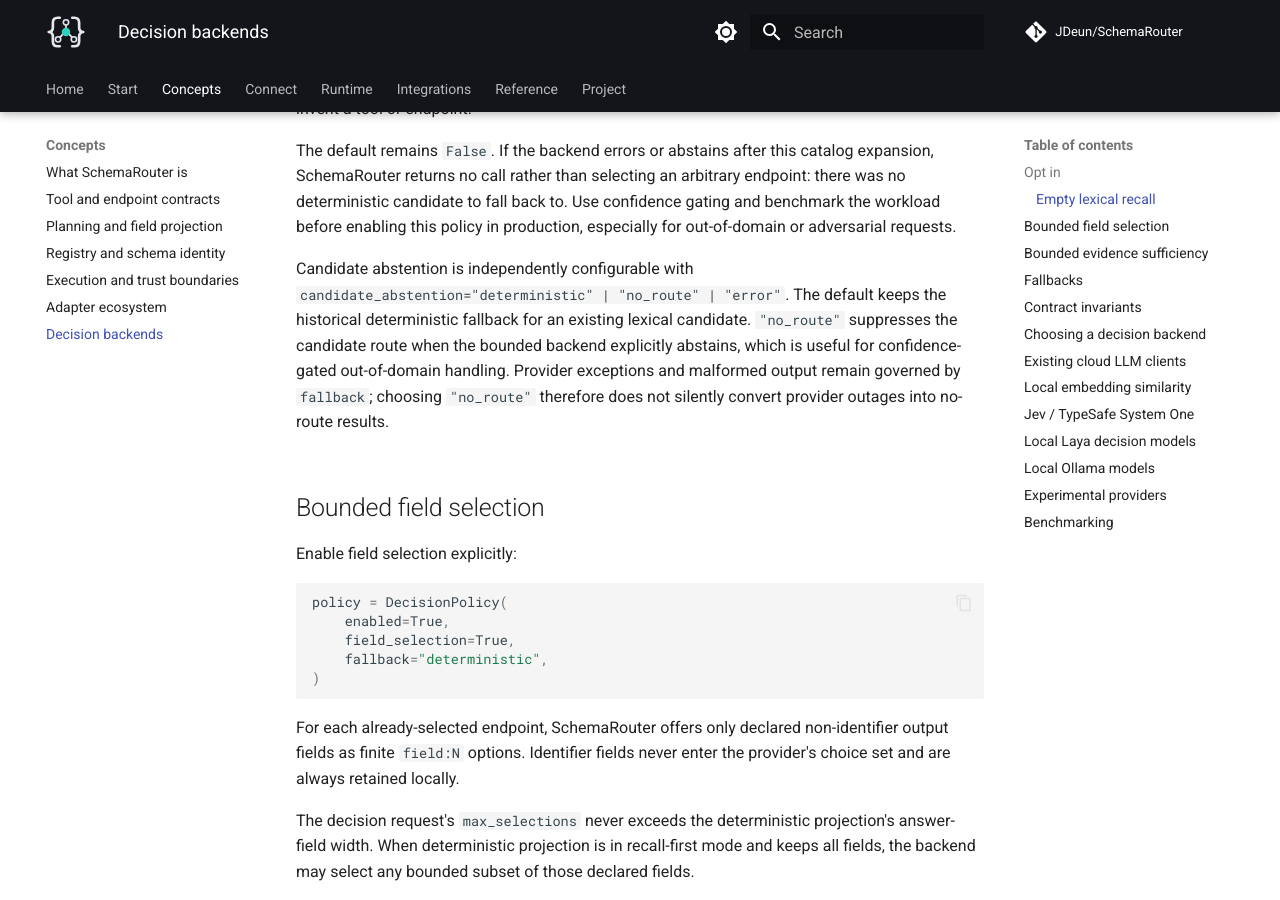
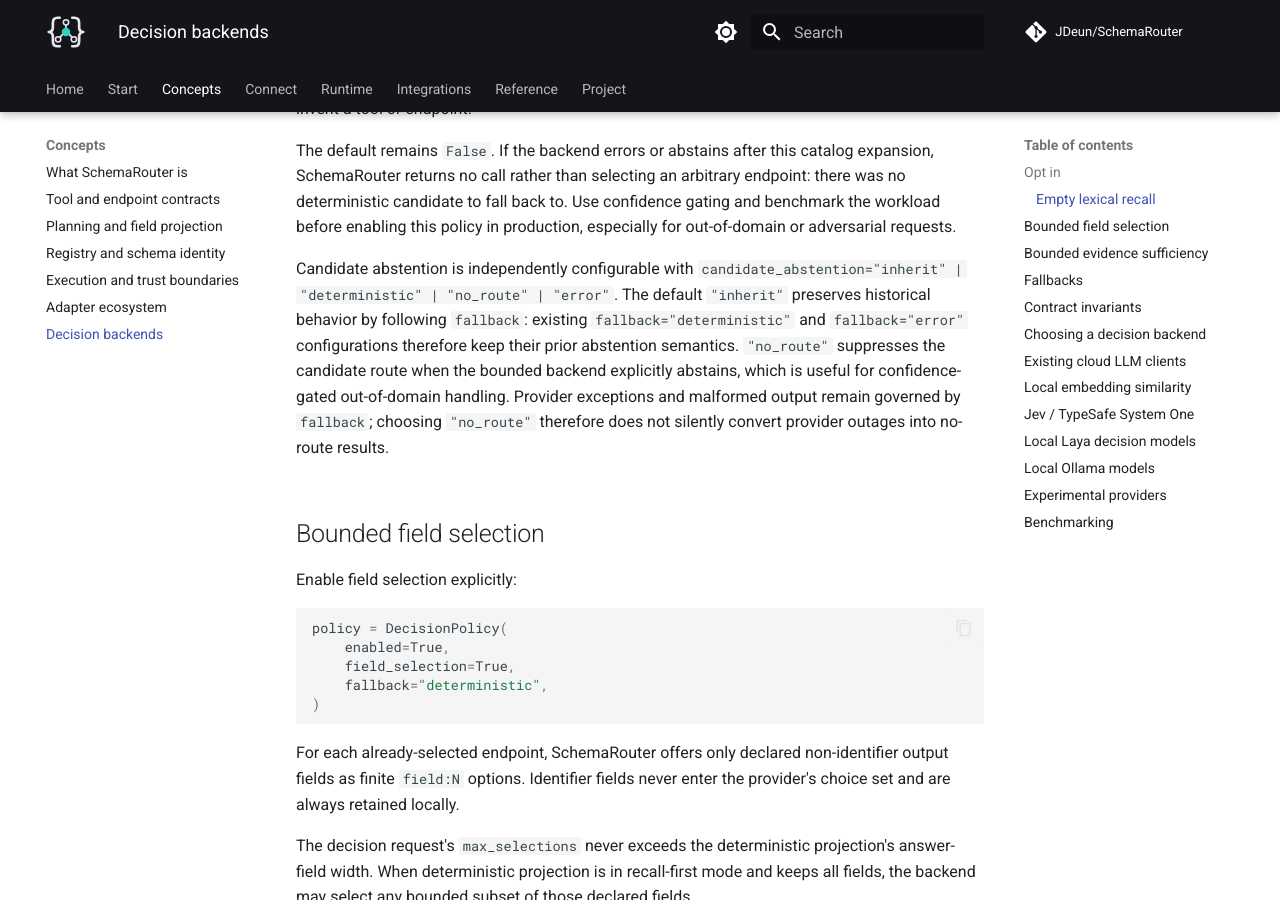
Before and after one commit to JDeun/SchemaRouter, an MkDocs documentation site: the page built from docs/concepts/decision-backends.md, in a window 1280 px wide and 900 px high, scrolled down 1672 px. Built offline with MkDocs 1.6.1 and Material for MkDocs 9.7.7, drawn with Linux system fonts in a browser that asks for light colours; comment, search, counter and statistics services are not loaded.

Commit message:
docs: explain inherited candidate abstention compatibility

```diff
--- a/docs/concepts/decision-backends.md
+++ b/docs/concepts/decision-backends.md
@@ -75,8 +75,10 @@ candidate to fall back to. Use confidence gating and benchmark the workload befo
 policy in production, especially for out-of-domain or adversarial requests.
 
 Candidate abstention is independently configurable with
-`candidate_abstention="deterministic" | "no_route" | "error"`. The default keeps the historical
-deterministic fallback for an existing lexical candidate. `"no_route"` suppresses the candidate
+`candidate_abstention="inherit" | "deterministic" | "no_route" | "error"`. The default
+`"inherit"` preserves historical behavior by following `fallback`: existing
+`fallback="deterministic"` and `fallback="error"` configurations therefore keep their prior
+abstention semantics. `"no_route"` suppresses the candidate
 route when the bounded backend explicitly abstains, which is useful for confidence-gated
 out-of-domain handling. Provider exceptions and malformed output remain governed by `fallback`;
 choosing `"no_route"` therefore does not silently convert provider outages into no-route results.
```
